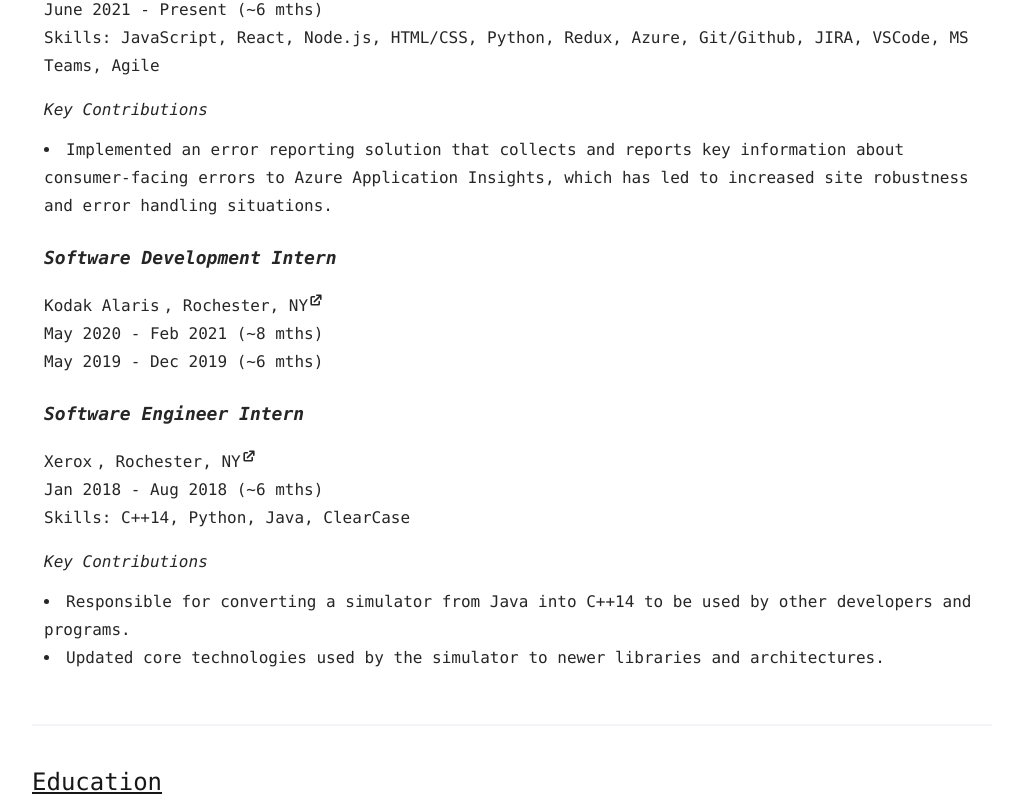
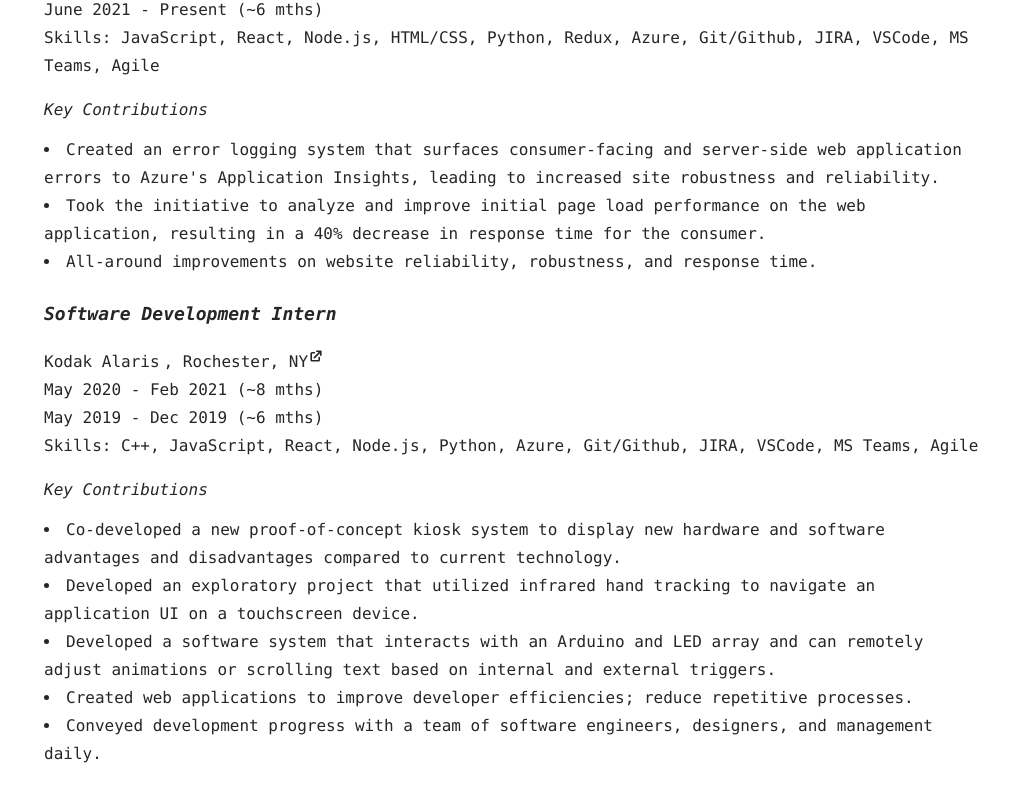
Before and after one commit to DevinKott/website-m9, a React (Create React App) app: page / in a window 1280 px wide. Shown: the part 538-1333 px from the top of the page, without its empty margins (128-1137 px from the left). Built offline with nearby package versions, Linux system fonts and the light colour scheme.

Commit message:
Update some contribution stuff

```diff
--- a/src/App.js
+++ b/src/App.js
@@ -94,7 +94,9 @@
                     skills={['JavaScript', 'React', 'Node.js', 'HTML/CSS', 'Python', 'Redux', 'Azure', 'Git/Github', 'JIRA', 'VSCode', 'MS Teams', 'Agile']}
                     keyPoints={
                         [
-                            "Implemented an error reporting solution that collects and reports key information about consumer-facing errors to Azure Application Insights, which has led to increased site robustness and error handling situations.",
+                            "Created an error logging system that surfaces consumer-facing and server-side web application errors to Azure's Application Insights, leading to increased site robustness and reliability.",
+                            "Took the initiative to analyze and improve initial page load performance on the web application, resulting in a 40\% decrease in response time for the consumer.",
+                            "All-around improvements on website reliability, robustness, and response time.",
                         ]
                     }
                 />
@@ -117,6 +119,16 @@
                             },
                         ]
                     }
+                    skills={['C++', 'JavaScript', 'React', 'Node.js', 'Python', 'Azure', 'Git/Github', 'JIRA', 'VSCode', 'MS Teams', 'Agile']}
+                    keyPoints={
+                        [
+                            "Co-developed a new proof-of-concept kiosk system to display new hardware and software advantages and disadvantages compared to current technology.",
+                            "Developed an exploratory project that utilized infrared hand tracking to navigate an application UI on a touchscreen device.",
+                            "Developed a software system that interacts with an Arduino and LED array and can remotely adjust animations or scrolling text based on internal and external triggers.",
+                            "Created web applications to improve developer efficiencies; reduce repetitive processes.",
+                            "Conveyed development progress with a team of software engineers, designers, and management daily.",
+                        ]
+                    }
                 />
                 <Experience
                     jobTitle={'Software Engineer Intern'}
@@ -132,11 +144,13 @@
                             },
                         ]
                     }
-                    skills={['C++14', 'Python', 'Java', 'ClearCase']}
+                    skills={['C++14', 'Python', 'Java', 'XML', 'Jenkins', 'ClearCase', 'CentOS', 'Windows']}
                     keyPoints={
                         [
-                            "Responsible for converting a simulator from Java into C++14 to be used by other developers and programs.",
-                            "Updated core technologies used by the simulator to newer libraries and architectures."
+                            "Responsible for converting a print machine simulator from Java to C++14, utilized by different developers to test their software before deployment to real systems.",
+                            "Modernized core technologies used by the simulator and improved the simulator's architecture layout for ease of maintenance.",
+                            "Conveyed development progress with a team of software engineers and management weekly.",
+                            "Presented my project in a final review meeting with management and other teams."
                         ]
                     }
                 />
```
